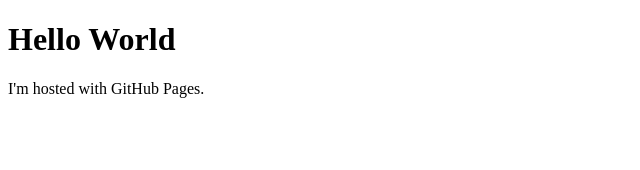
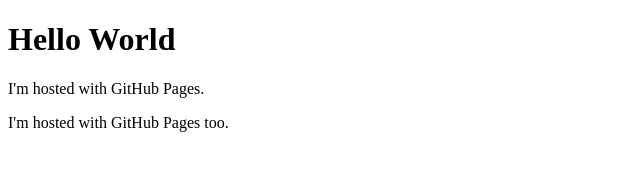
Before and after one commit to MsEffy/MsEffy.github.io, a plain HTML site: page index.html in a window 1280 px wide. Shown: the whole page, without its empty margins (0-640 px from the left). Drawn offline with Linux system fonts and the light colour scheme.

Commit message:
Update index.html

```diff
--- a/index.html
+++ b/index.html
@@ -3,5 +3,6 @@
 <body>
 <h1>Hello World</h1>
 <p>I'm hosted with GitHub Pages.</p>
+  <p>I'm hosted with GitHub Pages too.</p>
 </body>
 </html>
```
